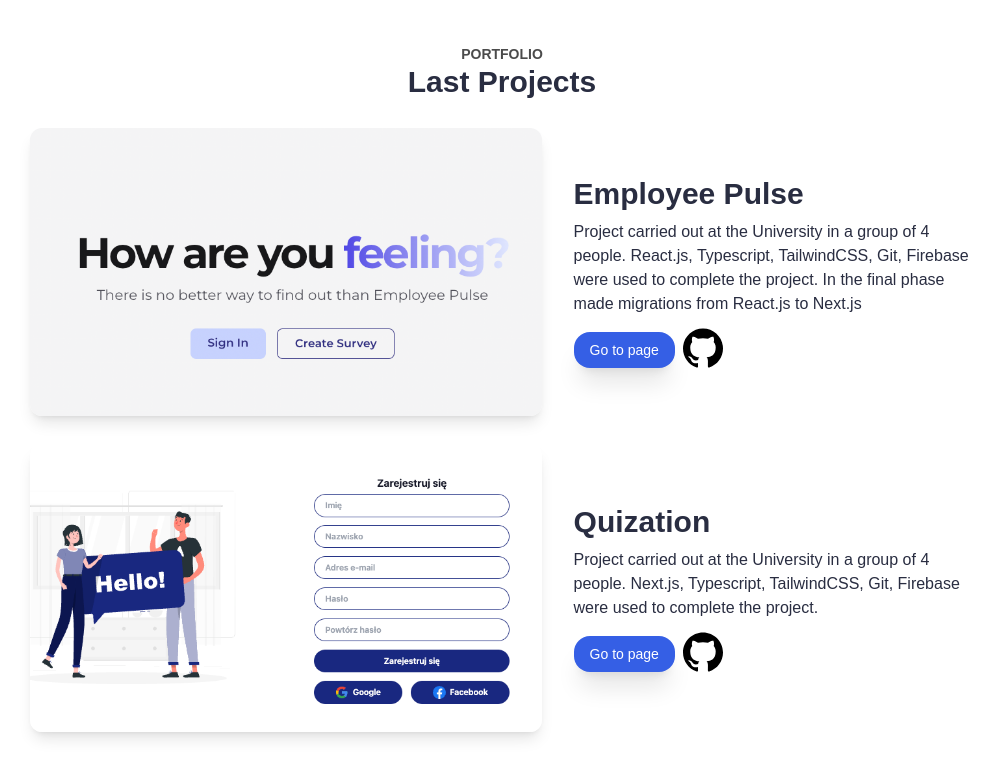
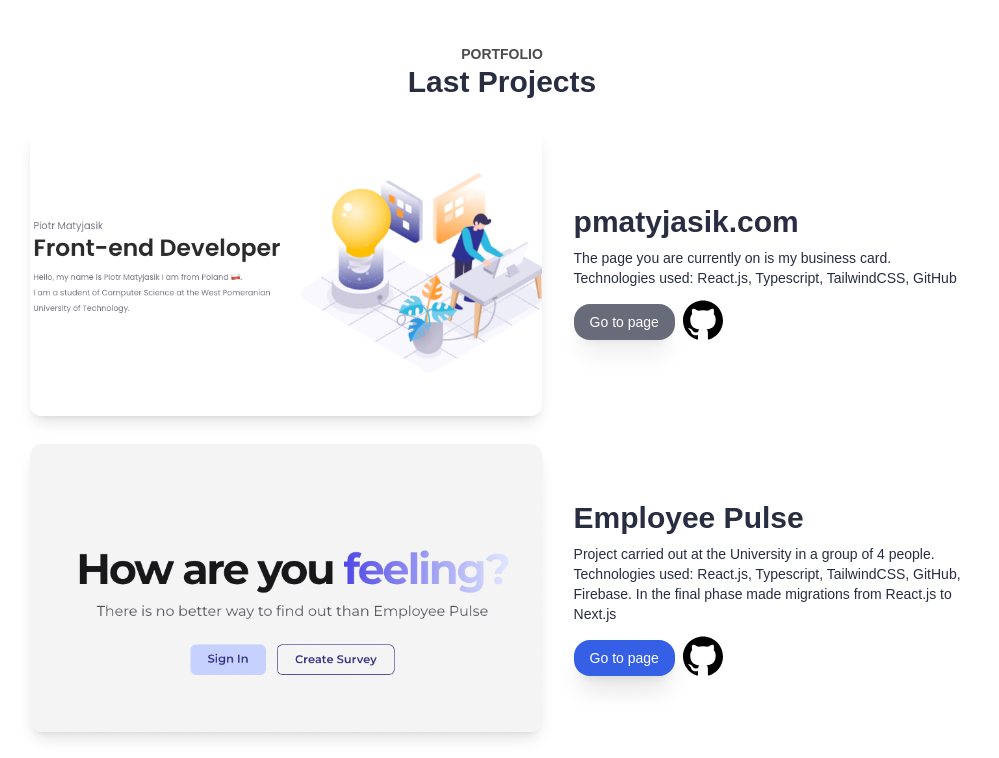
Before and after one commit to pmatyjasik/pmatyjasik.com, a React (Create React App) app: page / in a window 1280 px wide. Shown: the part 1180-1938 px from the top of the page, without its empty margins (138-1137 px from the left). Built offline with nearby package versions, Linux system fonts and the light colour scheme.

Commit message:
Add new project && add button props && add photo

```diff
--- a/src/components/ProjectItem.tsx
+++ b/src/components/ProjectItem.tsx
@@ -7,6 +7,7 @@ interface Props {
   projectDescription: string;
   projectLink: string;
   githubLink: string;
+  disabled?: boolean;
 }
 
 const ProjectItem = ({
@@ -15,6 +16,7 @@ const ProjectItem = ({
   projectDescription,
   projectLink,
   githubLink,
+  disabled = false,
 }: Props) => {
   return (
     <div className="flex flex-row justify-center mt-7">
@@ -27,17 +29,25 @@ const ProjectItem = ({
         <span className="mb-2 text-3xl font-semibold text-secondary">
           {projectTitle}
         </span>
-        <p className="text-base text-secondary w-auto md:max-w-[400px]">
+        <p className="text-sm text-secondary w-auto md:max-w-[400px]">
           {projectDescription}
         </p>
         <div className="flex flex-row items-end">
-          <a href={projectLink} rel="noopener noreferrer" target="_blank">
-            <button className="px-4 py-2 mt-4 text-sm text-white shadow-xl bg-primary rounded-2xl hover:opacity-90">
+          <a
+            className="cursor-not-allowed"
+            href={projectLink}
+            rel="noopener noreferrer"
+            target="_blank"
+          >
+            <button
+              className="px-4 py-2 mt-4 text-sm text-white shadow-xl bg-primary rounded-2xl hover:duration-300 hover:opacity-70 disabled:bg-secondary disabled:opacity-70"
+              disabled={disabled}
+            >
               Go to page
             </button>
           </a>
           <a href={githubLink} rel="noopener noreferrer" target="_blank">
-            <SiGithub className="w-10 h-10 ml-2 hover:opacity-90" />
+            <SiGithub className="w-10 h-10 ml-2 hover:duration-300 hover:opacity-70" />
           </a>
         </div>
       </div>
--- a/src/components/Projects.tsx
+++ b/src/components/Projects.tsx
@@ -3,6 +3,7 @@ import SectionHeading from "components/SectionHeading";
 import EmployeeIMG from "assets/employee-pulse.png";
 import QuizationIMG from "assets/quization.png";
 import BookingIMG from "assets/booking.png";
+import PmatyjasikIMG from "assets/pmatyjasik.png";
 import ProjectItem from "components/ProjectItem";
 
 const Projects = () => {
@@ -14,16 +15,24 @@ const Projects = () => {
         heading="Last Projects"
       />
       <ProjectItem
+        imageSrc={PmatyjasikIMG}
+        projectTitle="pmatyjasik.com"
+        projectDescription="The page you are currently on is my business card. Technologies used: React.js, Typescript, TailwindCSS, GitHub"
+        projectLink="https://www.pmatyjasik.com/"
+        githubLink="https://github.com/pmatyjasik/pmatyjasik.com"
+        disabled={true}
+      />
+      <ProjectItem
         imageSrc={EmployeeIMG}
         projectTitle="Employee Pulse"
-        projectDescription="Project carried out at the University in a group of 4 people. React.js, Typescript, TailwindCSS, Git, Firebase were used to complete the project. In the final phase made migrations from React.js to Next.js"
+        projectDescription="Project carried out at the University in a group of 4 people. Technologies used: React.js, Typescript, TailwindCSS, GitHub, Firebase. In the final phase made migrations from React.js to Next.js"
         projectLink="https://employee-pulse.vercel.app/"
         githubLink="https://github.com/pmatyjasik/Employee-pulse"
       />
       <ProjectItem
         imageSrc={QuizationIMG}
         projectTitle="Quization"
-        projectDescription="Project carried out at the University in a group of 4 people. Next.js, Typescript, TailwindCSS, Git, Firebase were used to complete the project."
+        projectDescription="Project carried out at the University in a group of 4 people.  Technologies used: Next.js, Typescript, TailwindCSS, GitHub, Firebase."
         projectLink="https://quization.vercel.app/"
         githubLink="https://github.com/pmatyjasik/quization"
       />
```
Also changed, not shown: src/assets/pmatyjasik.png (added).
